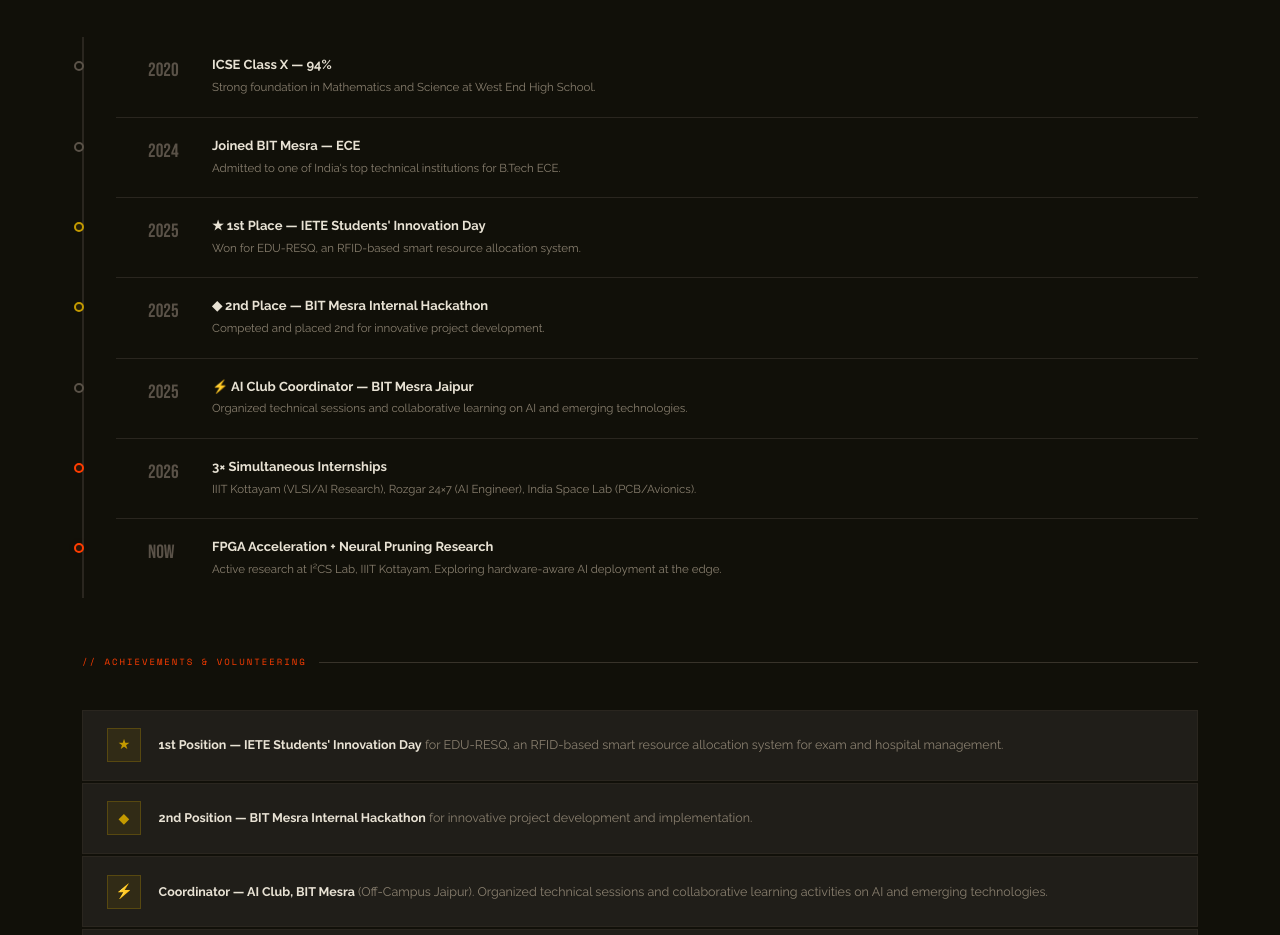
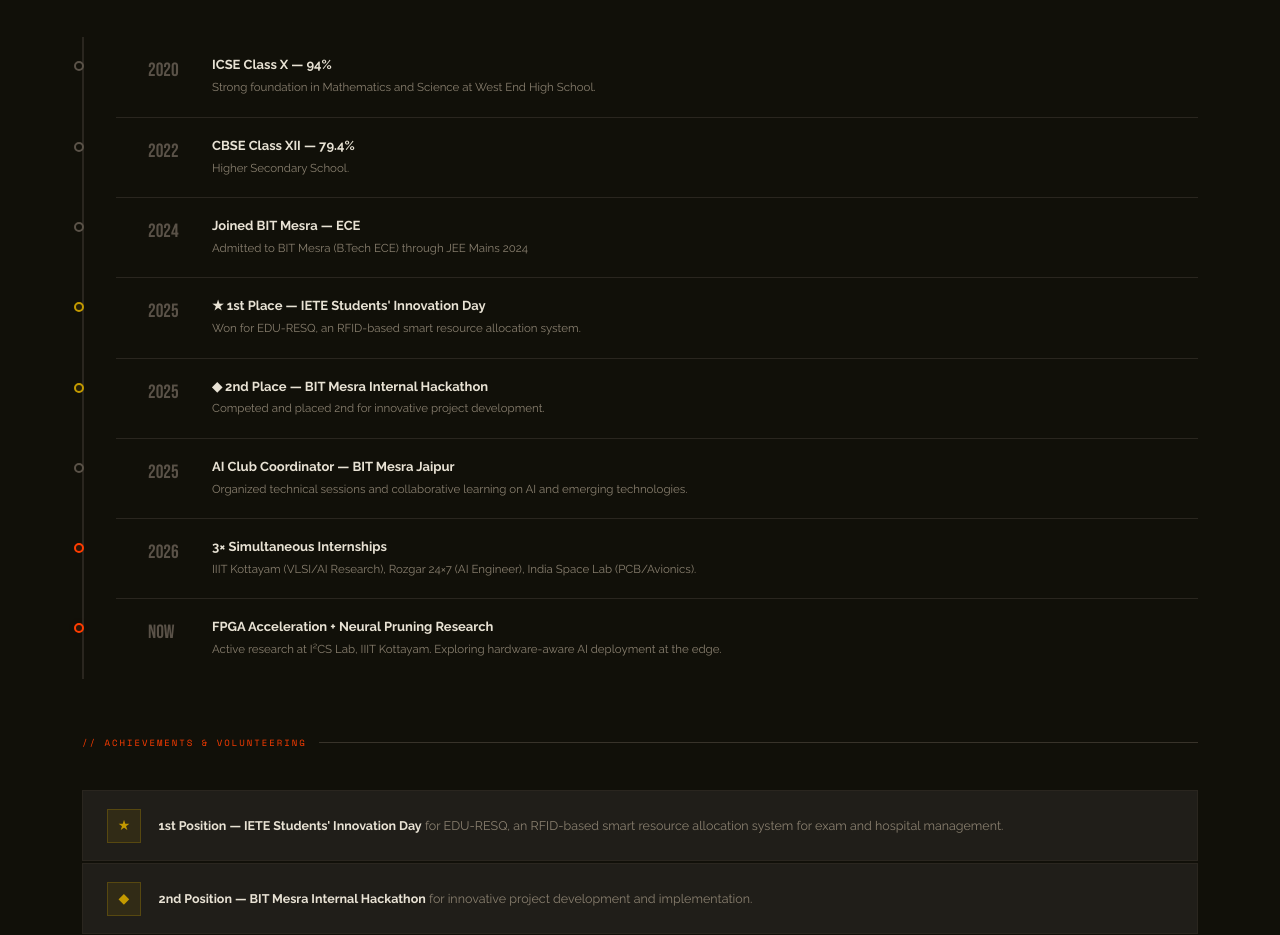
Before and after one commit to Sarbajitghosh27/Portfolio, a plain HTML site: page index.html in a window 1280 px wide. Shown: the part 6321-7256 px from the top of the page. Drawn offline with nearby package versions, Linux system fonts and the light colour scheme.

Commit message:
Update index.html

```diff
--- a/index.html
+++ b/index.html
@@ -379,7 +379,7 @@
             <span class="tag">Python</span><span class="tag">ML</span><span class="tag">IoT</span>
           </div>
           <div class="project-links">
-            <a class="proj-link" href="https://github.com/Sarbajitghosh27" target="_blank" rel="noopener">VIEW ON GITHUB →</a>
+            <a class="proj-link" href="https://github.com/Sarbajitghosh27/Smart_health_band_AIML" target="_blank" rel="noopener">VIEW ON GITHUB →</a>
           </div>
         </div>
 
@@ -647,10 +647,18 @@
         </div>
         <div class="tl-item reveal-up">
           <div class="tl-dot"></div>
+          <div class="tl-year">2022</div>
+          <div class="tl-content">
+            <div class="tl-title">CBSE Class XII — 79.4%</div>
+            <div class="tl-desc">Higher Secondary School.</div>
+          </div>
+        </div>
+        <div class="tl-item reveal-up">
+          <div class="tl-dot"></div>
           <div class="tl-year">2024</div>
           <div class="tl-content">
             <div class="tl-title">Joined BIT Mesra — ECE</div>
-            <div class="tl-desc">Admitted to one of India's top technical institutions for B.Tech ECE.</div>
+            <div class="tl-desc">Admitted to BIT Mesra (B.Tech ECE) through JEE Mains 2024</div>
           </div>
         </div>
         <div class="tl-item reveal-up">
@@ -673,7 +681,7 @@
           <div class="tl-dot"></div>
           <div class="tl-year">2025</div>
           <div class="tl-content">
-            <div class="tl-title">⚡ AI Club Coordinator — BIT Mesra Jaipur</div>
+            <div class="tl-title">AI Club Coordinator — BIT Mesra Jaipur</div>
             <div class="tl-desc">Organized technical sessions and collaborative learning on AI and emerging technologies.</div>
           </div>
         </div>
```
